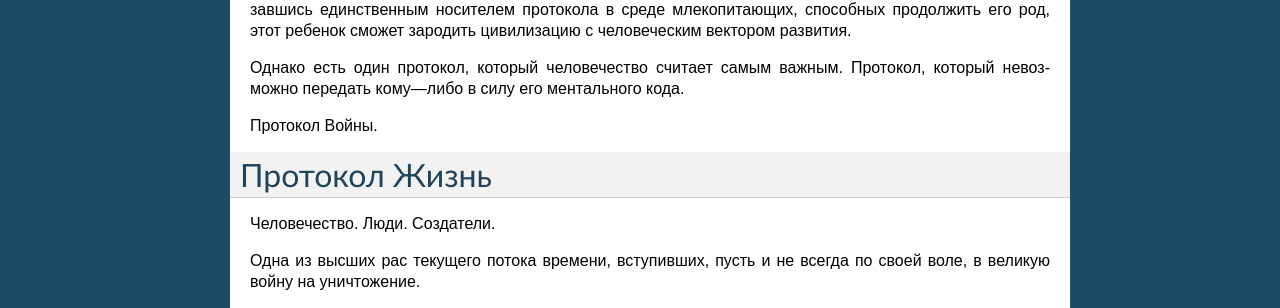
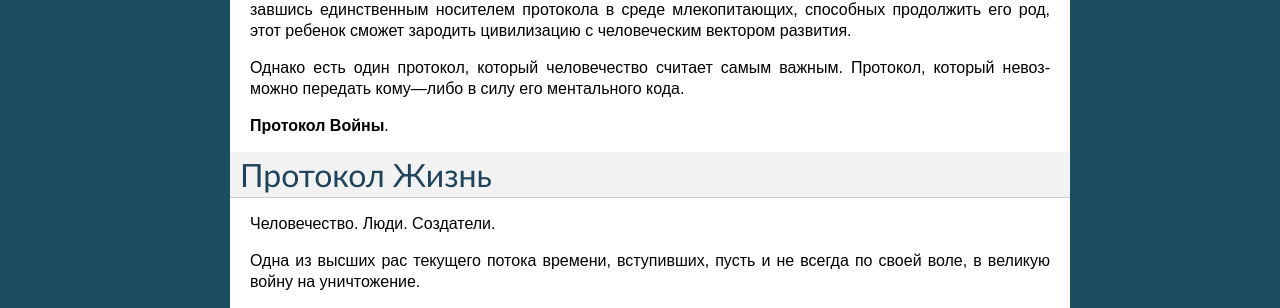
Before and after one commit to himerian/m3lore, a Sphinx documentation site: the page built from docs/source/m3lore.rst, in a window 1280 px wide and 900 px high, scrolled down 1680 px. Shown: the part 143-451 px from the top of the window. Built offline with Sphinx 7.4.7, drawn with Linux system fonts in a browser that asks for light colours.

```diff
--- a/docs/source/m3lore.rst
+++ b/docs/source/m3lore.rst
@@ -93,7 +93,7 @@
 Однако есть один протокол, который человечество считает самым важным. Протокол,
 который невозможно передать кому—либо в силу его ментального кода.
 
-Протокол Войны.
+**Протокол Войны**.
 
 Протокол Жизнь
 ===========================
```
